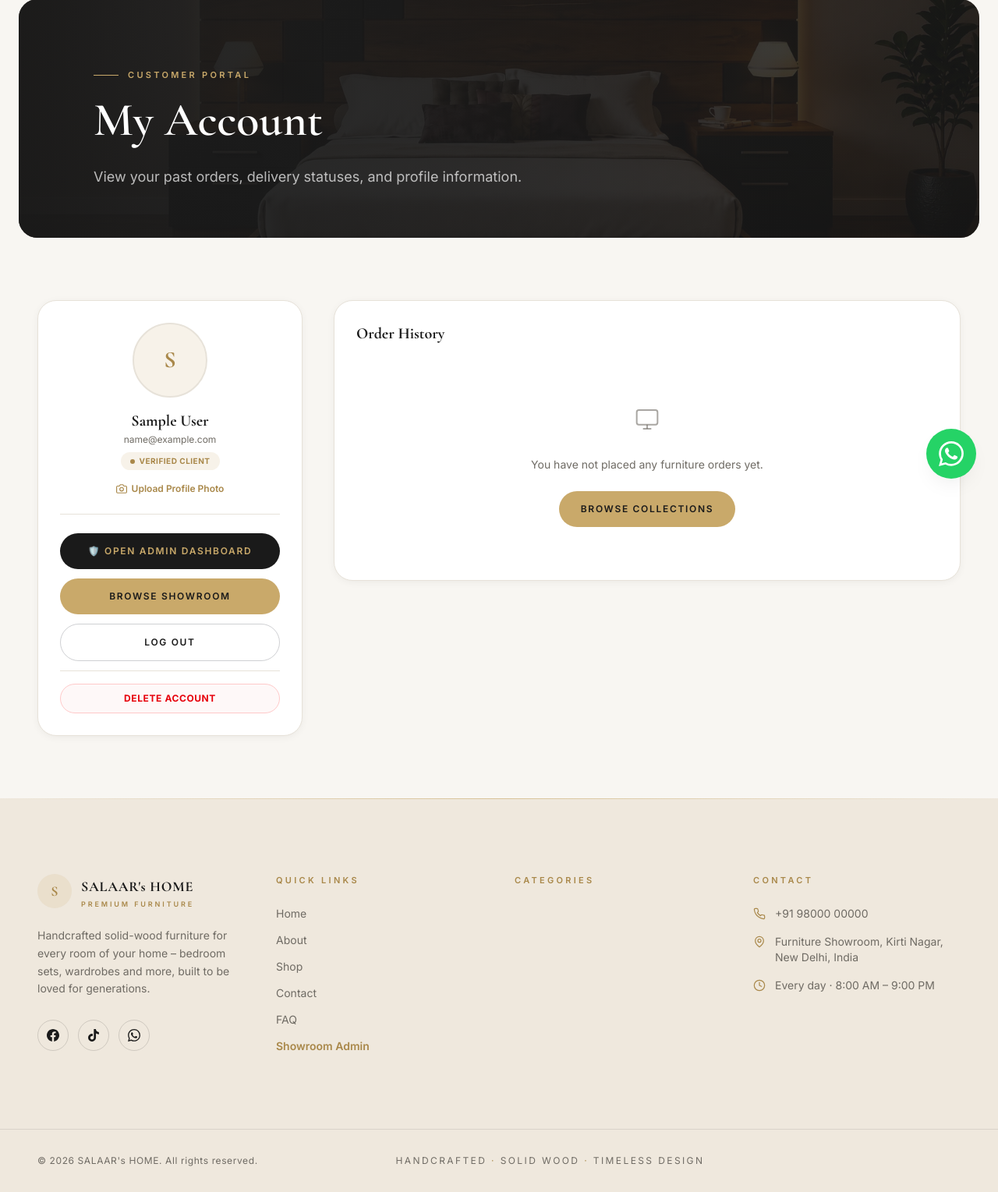
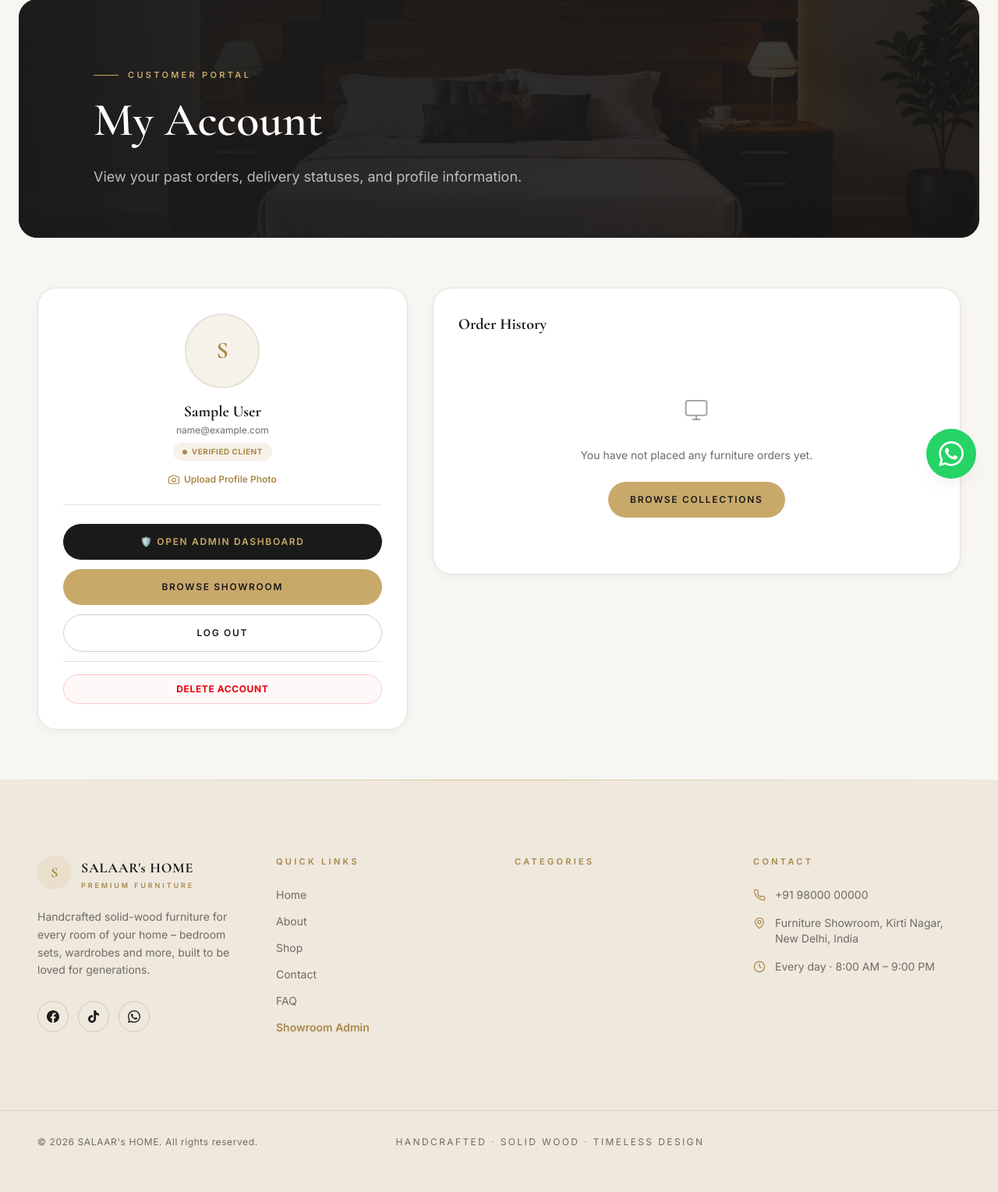
Before and after one commit to rishabhtcodes/SALAARs-HOME-FURNITURE, a Django app: page /account/ in a window 1280 px wide. Shown: the part 158-1687 px from the top of the page at 78% size. After the commit the page ends 1630 px from the top, so only its background shows below. Run offline with Django 5.2, Linux system fonts and the light colour scheme; the visitor is signed in with stand-in values (Sample User, id 1); data comes from the database, SQL or seed files in the repository; data that the repository does not hold is empty; style sheets or scripts are compiled from the project's sources; parts of the project's set-up code (start-up, migrations or seed data) failed here and were passed over; some libraries are stand-ins or nearby versions.

Commit message:
style: set account page layout to 40% left and 60% right grid

```diff
--- a/templates/pages/account.html
+++ b/templates/pages/account.html
@@ -6,12 +6,13 @@
 {% block content %}
 {% include "includes/page_hero.html" with title="My Account" eyebrow="Customer Portal" description="View your past orders, delivery statuses, and profile information." image="/banners/1.webp" %}
 
-<section class="bg-cream py-12 sm:py-16 lg:py-20">
+<section class="bg-cream py-10 sm:py-16">
   <div class="mx-auto w-full max-w-[1400px] px-4 sm:px-6 lg:px-8 xl:px-12">
-    <div class="grid gap-10 lg:grid-cols-[340px_1fr]">
-      <!-- Profile Card -->
-      <div class="space-y-6">
-        <div class="rounded-3xl border border-line bg-white p-7 shadow-soft">
+    <!-- 40% Left (Profile/Actions) & 60% Right (Order History) Desktop Grid -->
+    <div class="grid grid-cols-1 gap-8 md:grid-cols-12 items-start">
+      <!-- Left Column (40% / 5 cols) -->
+      <div class="md:col-span-5 w-full">
+        <div class="rounded-3xl border border-line bg-white p-7 sm:p-8 shadow-soft">
           <!-- Avatar + Info -->
           <div class="flex flex-col items-center text-center border-b border-line pb-6">
             <div class="relative group">
@@ -73,9 +74,9 @@
         </div>
       </div>
 
-      <!-- Order History -->
-      <div>
-        <div class="rounded-3xl border border-line bg-white p-7 shadow-soft">
+      <!-- Right Column (60% / 7 cols) -->
+      <div class="md:col-span-7 w-full">
+        <div class="rounded-3xl border border-line bg-white p-7 sm:p-8 shadow-soft">
           <h3 class="font-display text-xl font-bold text-ink mb-6">Order History</h3>
           {% if orders %}
             <div class="space-y-6">
```
